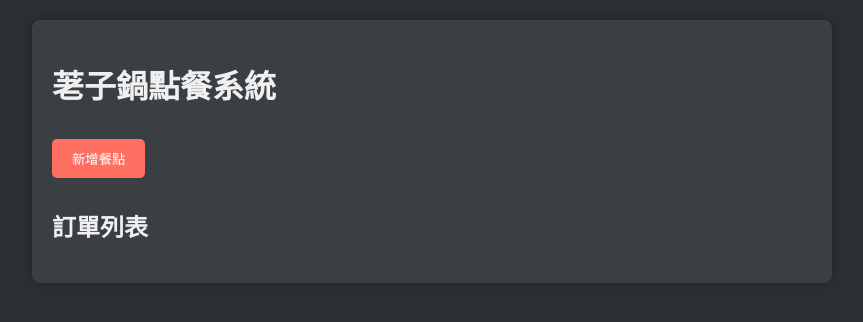
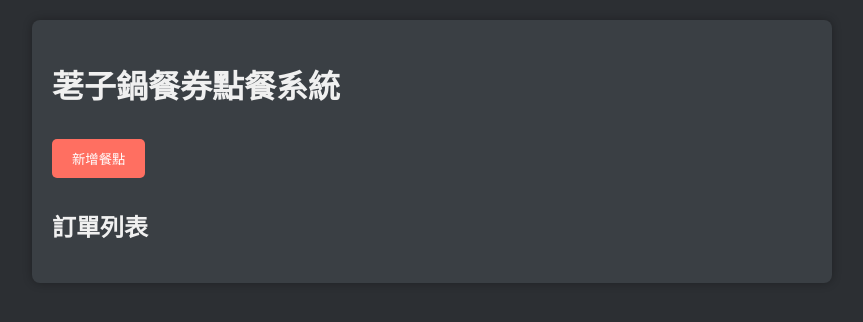
Before and after one commit to Xiaoyan8181/LaoZiHotpot_Voucher, a plain HTML site: page index.html in a window 1280 px wide. Shown: the whole page, without its empty margins (208-1071 px from the left). Drawn offline with Linux system fonts and the light colour scheme.

Commit message:
Update index.html

```diff
--- a/index.html
+++ b/index.html
@@ -42,13 +42,13 @@
 <head>
   <meta charset="UTF-8">
   <meta name="viewport" content="width=device-width, initial-scale=1.0">
-  <title>荖子鍋點餐系統</title>
+  <title>荖子鍋餐券點餐系統</title>
   <link rel="icon" type="image/png" href="LZHotPot.png">
   <link rel="stylesheet" href="styles.css">
 </head>
 <body>
   <div class="container">
-    <h1>荖子鍋點餐系統</h1>
+    <h1>荖子鍋餐券點餐系統</h1>
     <button id="addMealBtn">新增餐點</button>
     <div id="mealForm" class="hidden">
       <h3>選擇餐點</h3>
```
